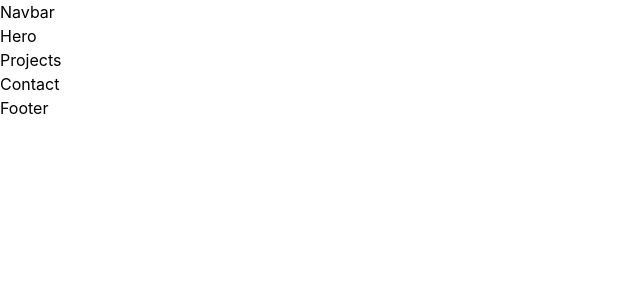
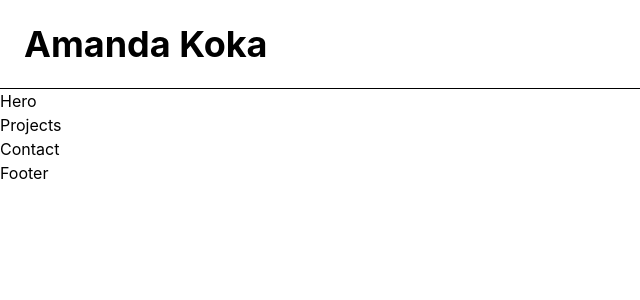
Before and after one commit to amandakoka/portfolio, a React (Vite) app: page / in a window 1280 px wide. Shown: the top 300 px of the page, without its empty margins (0-640 px from the left). Built offline with nearby package versions, Linux system fonts and the light colour scheme.

Commit message:
feat: add initial navbar

```diff
--- a/src/components/Navbar.tsx
+++ b/src/components/Navbar.tsx
@@ -1,5 +1,13 @@
 function Navbar() {
-  return <nav>Navbar</nav>;
+  return (
+    <header className="border-b">
+      <div className="px-6 py-6">
+        <a href="#home" className="text-4xl font-bold">
+          Amanda Koka
+        </a>
+      </div>
+    </header>
+  );
 }
 
 export default Navbar;
```
